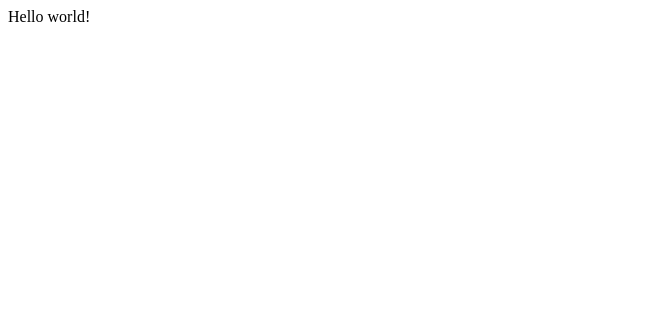
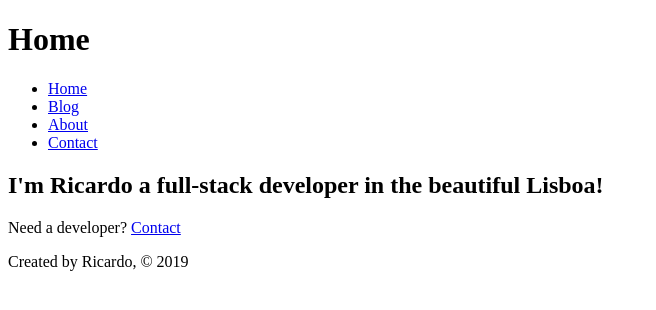
Before and after one commit to slowdata/great_gatsby_bootstrap, a Gatsby site: page / in a window 1280 px wide. Shown: the whole page, without its empty margins (0-656 px from the left). Built offline with nearby package versions, Linux system fonts and the light colour scheme; Gatsby itself is replaced by a stand-in of ours.

Commit message:
Initial commit already with some new pages and a header and footer component

```diff
--- /dev/null
+++ b/src/components/footer.js
@@ -0,0 +1,9 @@
+import React from "react"
+
+const Footer = () => (
+  <footer>
+    <p>Created by Ricardo, © 2019</p>
+  </footer>
+)
+
+export default Footer
--- /dev/null
+++ b/src/components/header.js
@@ -0,0 +1,29 @@
+import React from "react"
+
+import { Link } from "gatsby"
+
+const Header = ({ title }) => (
+  <>
+    <header>
+      <h1>{title}</h1>
+      <nav>
+        <ul>
+          <li>
+            <Link to="/">Home</Link>
+          </li>
+          <li>
+            <Link to="/blog">Blog</Link>
+          </li>
+          <li>
+            <Link to="/about">About</Link>
+          </li>
+          <li>
+            <Link to="/contact">Contact</Link>
+          </li>
+        </ul>
+      </nav>
+    </header>
+  </>
+)
+
+export default Header
--- /dev/null
+++ b/src/pages/about.js
@@ -0,0 +1,19 @@
+import React from "react"
+
+import { Link } from "gatsby"
+
+import Footer from "../components/footer"
+import Header from "../components/header"
+
+const About = () => (
+  <>
+    <Header title="About Me" />
+    <p>I'm Ricardo and I am a full-time developer.</p>
+    <p>
+      You can reach me here <Link to="/contact">Contact</Link>
+    </p>
+    <Footer />
+  </>
+)
+
+export default About
--- a/src/pages/index.js
+++ b/src/pages/index.js
@@ -1,3 +1,19 @@
 import React from "react"
 
-export default () => <div>Hello world!</div>
+import { Link } from "gatsby"
+
+import Footer from "../components/footer"
+import Header from "../components/header"
+
+const Index = () => (
+  <div>
+    <Header title="Home" />
+    <h2>I'm Ricardo a full-stack developer in the beautiful Lisboa!</h2>
+    <p>
+      Need a developer? <Link to="/contact">Contact</Link>
+    </p>
+    <Footer />
+  </div>
+)
+
+export default Index
```
Also changed, not shown: src/pages/blog.js (added, +14 -0 lines), src/pages/contact.js (added, +24 -0 lines).
